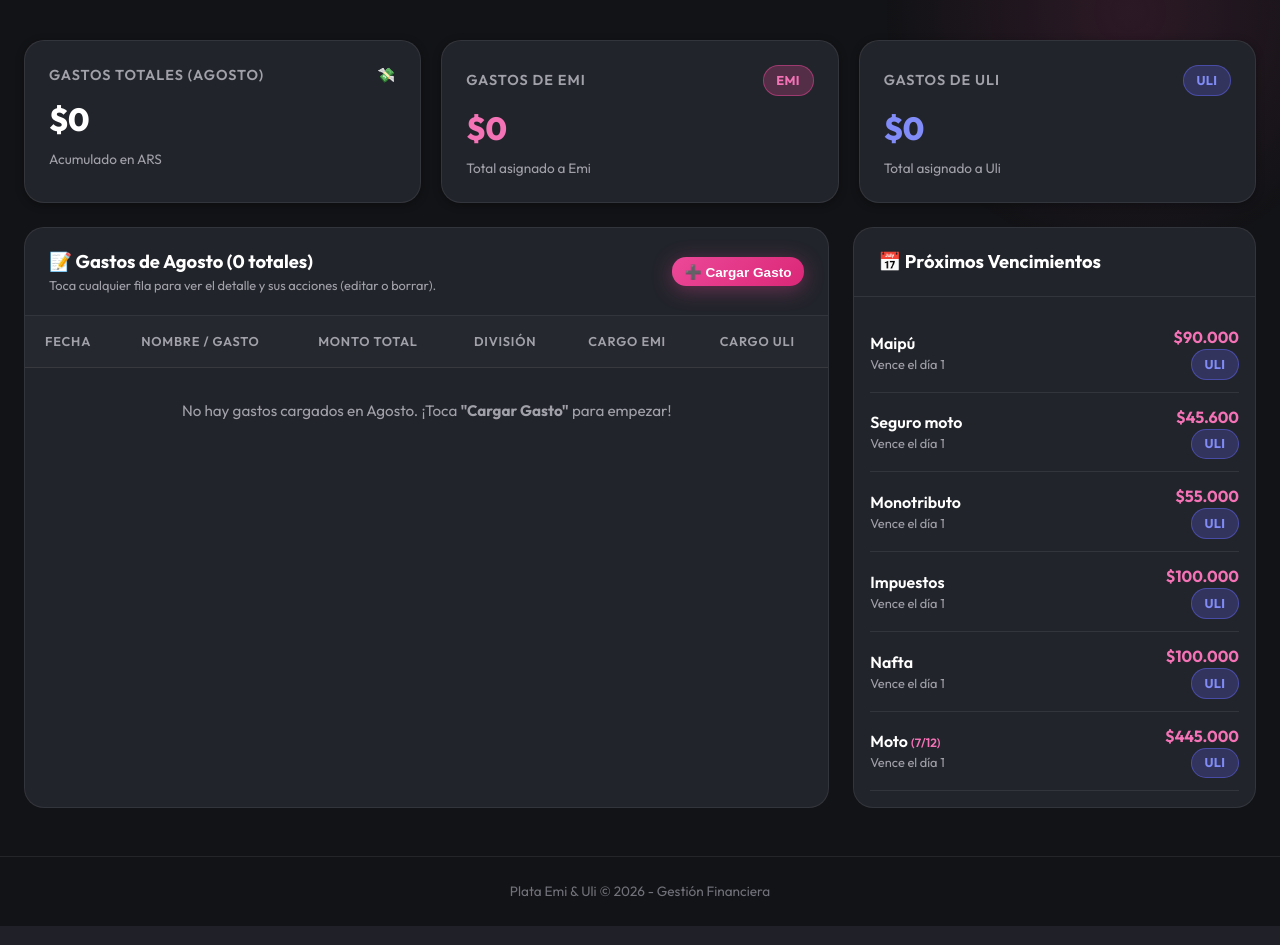
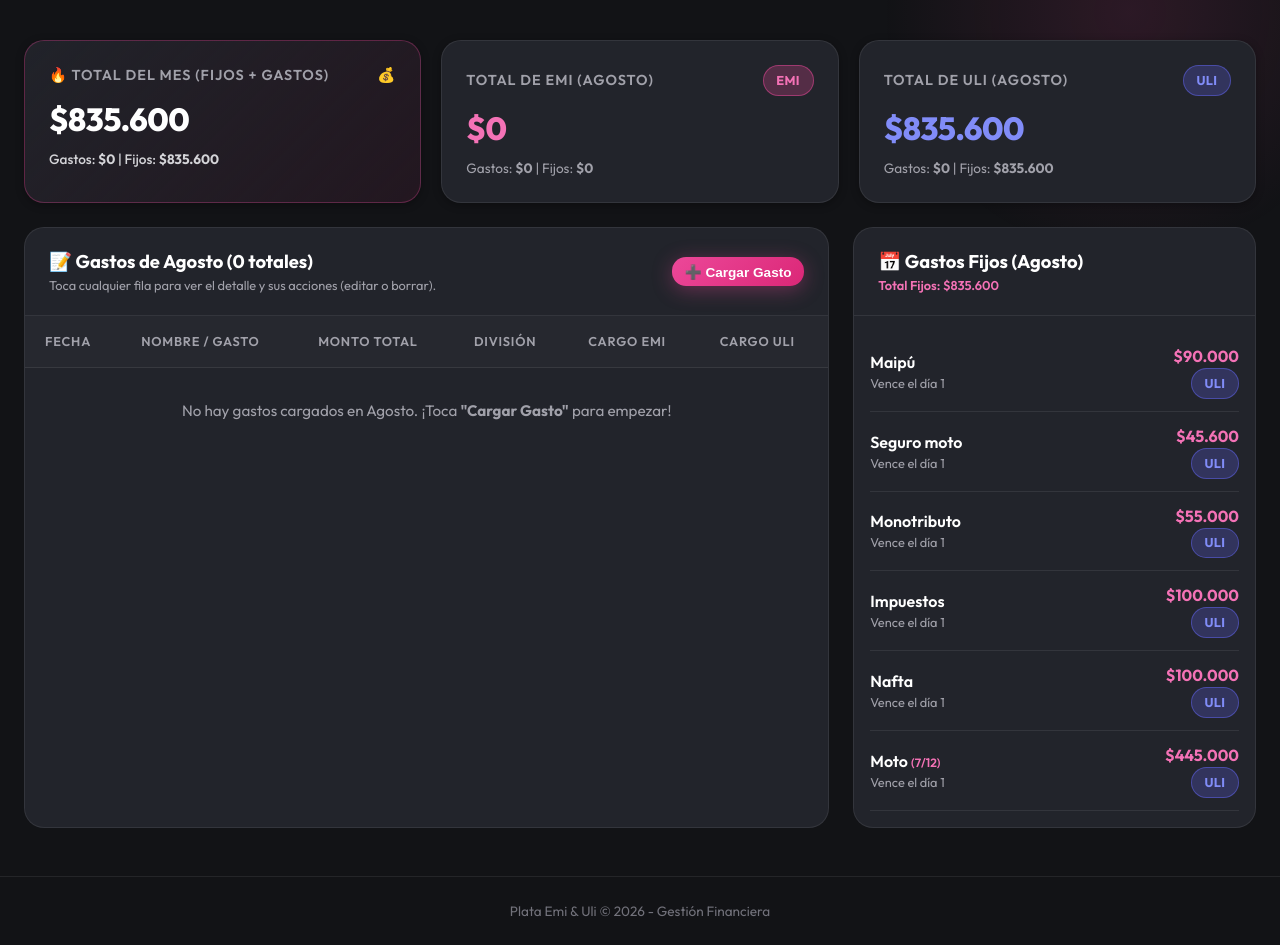
Before and after one commit to UlisesGuzman06/plataemiuli, a Django app: page / in a window 1280 px wide. Shown: the part 138-1083 px from the top of the page. Run offline with Django 5.2, Linux system fonts and the light colour scheme; data comes from the database, SQL or seed files in the repository; data that the repository does not hold is empty.

Commit message:
Add combined total card showing sum of fixed and variable expenses for Emi, Uli, and overall month

```diff
--- a/finanzas/services.py
+++ b/finanzas/services.py
@@ -1,6 +1,6 @@
 import requests
 from decimal import Decimal
-from .models import Persona, Gasto, GastoFijo, TipoDivision
+from .models import Persona, Gasto, GastoFijo, TipoDivision, ResponsableFijo
 
 DOLAR_API_URL = "https://dolarapi.com/v1/dolares"
 
@@ -43,14 +43,23 @@ def get_dolar_rates():
 
 def calculate_financial_summary(year=None, month=None):
     """
-    Simplified financial summary for Plata Emi y Uli (Pesos ARS only).
+    Complete financial summary combining monthly variable expenses and active fixed expenses.
     """
     summary = {
-        'total_gastos': Decimal('0.00'),
-        'total_emi': Decimal('0.00'),
-        'total_uli': Decimal('0.00'),
+        'total_gastos': Decimal('0.00'),       # Variables total
+        'total_emi': Decimal('0.00'),          # Variables Emi
+        'total_uli': Decimal('0.00'),          # Variables Uli
+
+        'total_fijos': Decimal('0.00'),        # Fijos total
+        'total_fijos_emi': Decimal('0.00'),    # Fijos Emi
+        'total_fijos_uli': Decimal('0.00'),    # Fijos Uli
+
+        'gran_total': Decimal('0.00'),         # Variables + Fijos total
+        'gran_total_emi': Decimal('0.00'),     # Variables Emi + Fijos Emi
+        'gran_total_uli': Decimal('0.00'),     # Variables Uli + Fijos Uli
     }
 
+    # 1. Variables del mes
     gastos = Gasto.objects.all()
     if year and month:
         gastos = gastos.filter(fecha__year=year, fecha__month=month)
@@ -60,4 +69,24 @@ def calculate_financial_summary(year=None, month=None):
         summary['total_emi'] += g.monto_emi
         summary['total_uli'] += g.monto_uli
 
+    # 2. Gastos Fijos activos
+    gastos_fijos = GastoFijo.objects.filter(activo=True)
+    for gf in gastos_fijos:
+        monto = gf.monto_estimado
+        summary['total_fijos'] += monto
+
+        if gf.responsable == ResponsableFijo.EMI:
+            summary['total_fijos_emi'] += monto
+        elif gf.responsable == ResponsableFijo.ULI:
+            summary['total_fijos_uli'] += monto
+        else: # COMPARTIDO
+            half = monto / 2
+            summary['total_fijos_emi'] += half
+            summary['total_fijos_uli'] += half
+
+    # 3. Gran Total (Fijos + Variables)
+    summary['gran_total'] = summary['total_gastos'] + summary['total_fijos']
+    summary['gran_total_emi'] = summary['total_emi'] + summary['total_fijos_emi']
+    summary['gran_total_uli'] = summary['total_uli'] + summary['total_fijos_uli']
+
     return summary
--- a/finanzas/templates/finanzas/dashboard.html
+++ b/finanzas/templates/finanzas/dashboard.html
@@ -4,33 +4,42 @@
 {% block title %}Dashboard General{% endblock %}
 
 {% block content %}
-<!-- Quick Metrics Grid -->
+<!-- Quick Combined Summary Cards -->
 <div class="grid-cards" style="margin-top:1rem;">
+  <!-- Total Combinado Card -->
+  <div class="card" style="border-color:var(--border-pink); background:linear-gradient(135deg, rgba(34,36,43,0.95) 0%, rgba(236,72,153,0.08) 100%);">
+    <div class="card-title">
+      <span>🔥 Total del Mes (Fijos + Gastos)</span>
+      <span>💰</span>
+    </div>
+    <div class="card-amount">${{ summary.gran_total|punto_monto }}</div>
+    <div class="card-subtext" style="color:var(--gray-300); font-weight:500;">
+      Gastos: <strong>${{ summary.total_gastos|punto_monto }}</strong> | Fijos: <strong>${{ summary.total_fijos|punto_monto }}</strong>
+    </div>
+  </div>
+
+  <!-- Total Emi Card -->
   <div class="card">
     <div class="card-title">
-      <span>Gastos Totales ({{ mes_actual_nombre }})</span>
-      <span>💸</span>
+      <span>Total de Emi ({{ mes_actual_nombre }})</span>
+      <span class="badge" style="background:rgba(236, 72, 153, 0.25); color:#f472b6; border:1px solid rgba(236, 72, 153, 0.5);">EMI</span>
     </div>
-    <div class="card-amount">${{ summary.total_gastos|punto_monto }}</div>
-    <div class="card-subtext">Acumulado en ARS</div>
+    <div class="card-amount pink">${{ summary.gran_total_emi|punto_monto }}</div>
+    <div class="card-subtext">
+      Gastos: <strong>${{ summary.total_emi|punto_monto }}</strong> | Fijos: <strong>${{ summary.total_fijos_emi|punto_monto }}</strong>
+    </div>
   </div>
 
+  <!-- Total Uli Card -->
   <div class="card">
     <div class="card-title">
-      <span>Gastos de Emi</span>
-      <span class="badge" style="background:rgba(236, 72, 153, 0.25); color:#f472b6; border:1px solid rgba(236, 72, 153, 0.5);">EMI</span>
-    </div>
-    <div class="card-amount pink">${{ summary.total_emi|punto_monto }}</div>
-    <div class="card-subtext">Total asignado a Emi</div>
-  </div>
-
-  <div class="card">
-    <div class="card-title">
-      <span>Gastos de Uli</span>
+      <span>Total de Uli ({{ mes_actual_nombre }})</span>
       <span class="badge" style="background:rgba(99, 102, 241, 0.25); color:#818cf8; border:1px solid rgba(99, 102, 241, 0.5);">ULI</span>
     </div>
-    <div class="card-amount" style="color:#818cf8;">${{ summary.total_uli|punto_monto }}</div>
-    <div class="card-subtext">Total asignado a Uli</div>
+    <div class="card-amount" style="color:#818cf8;">${{ summary.gran_total_uli|punto_monto }}</div>
+    <div class="card-subtext">
+      Gastos: <strong>${{ summary.total_uli|punto_monto }}</strong> | Fijos: <strong>${{ summary.total_fijos_uli|punto_monto }}</strong>
+    </div>
   </div>
 </div>
 
@@ -122,7 +131,10 @@
   <div>
     <div class="table-container">
       <div class="table-header-box">
-        <div class="table-title">📅 Próximos Vencimientos</div>
+        <div>
+          <div class="table-title">📅 Gastos Fijos ({{ mes_actual_nombre }})</div>
+          <div style="font-size:0.8rem; color:var(--pink-light); font-weight:600;">Total Fijos: ${{ summary.total_fijos|punto_monto }}</div>
+        </div>
       </div>
       <div style="padding:1rem;">
         {% for gf in gastos_fijos_proximos %}
```
